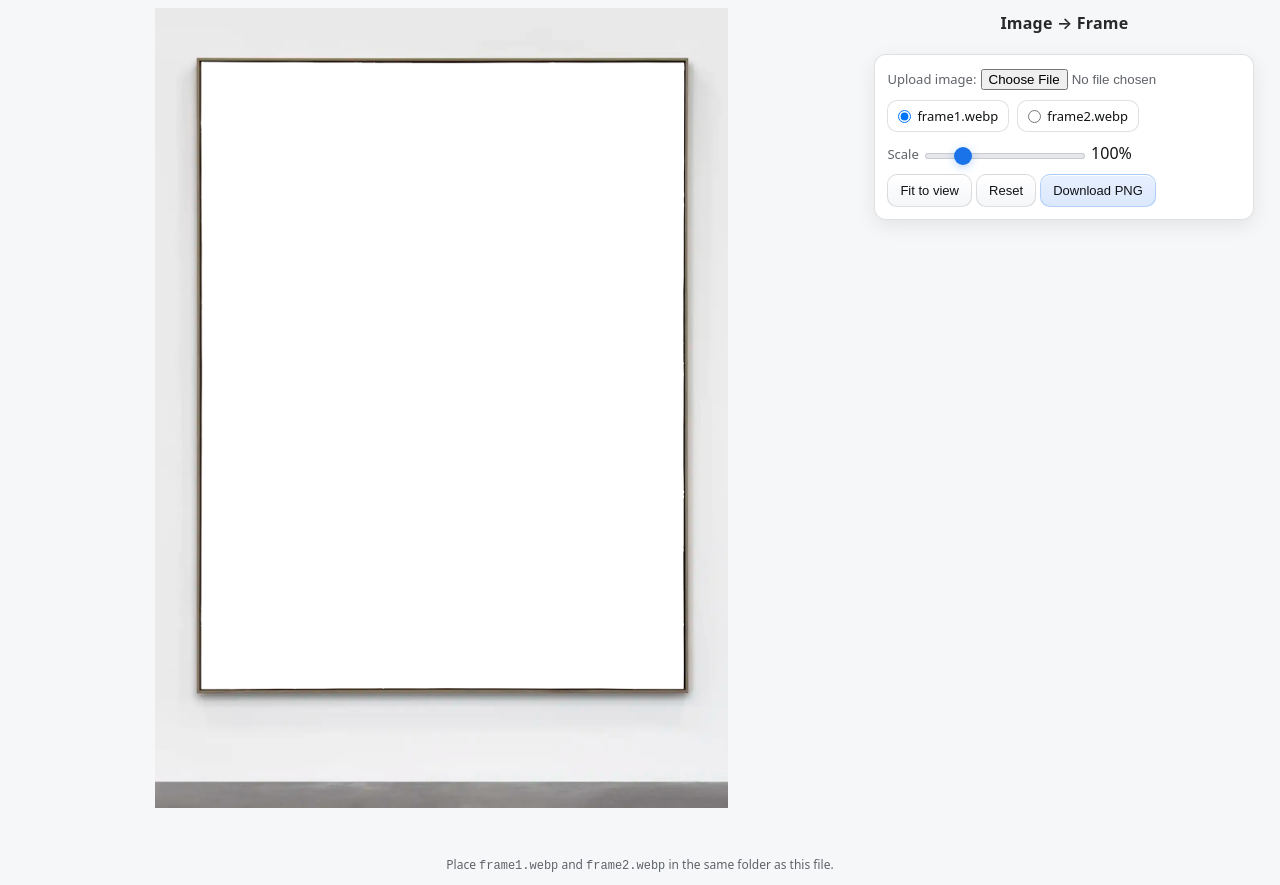
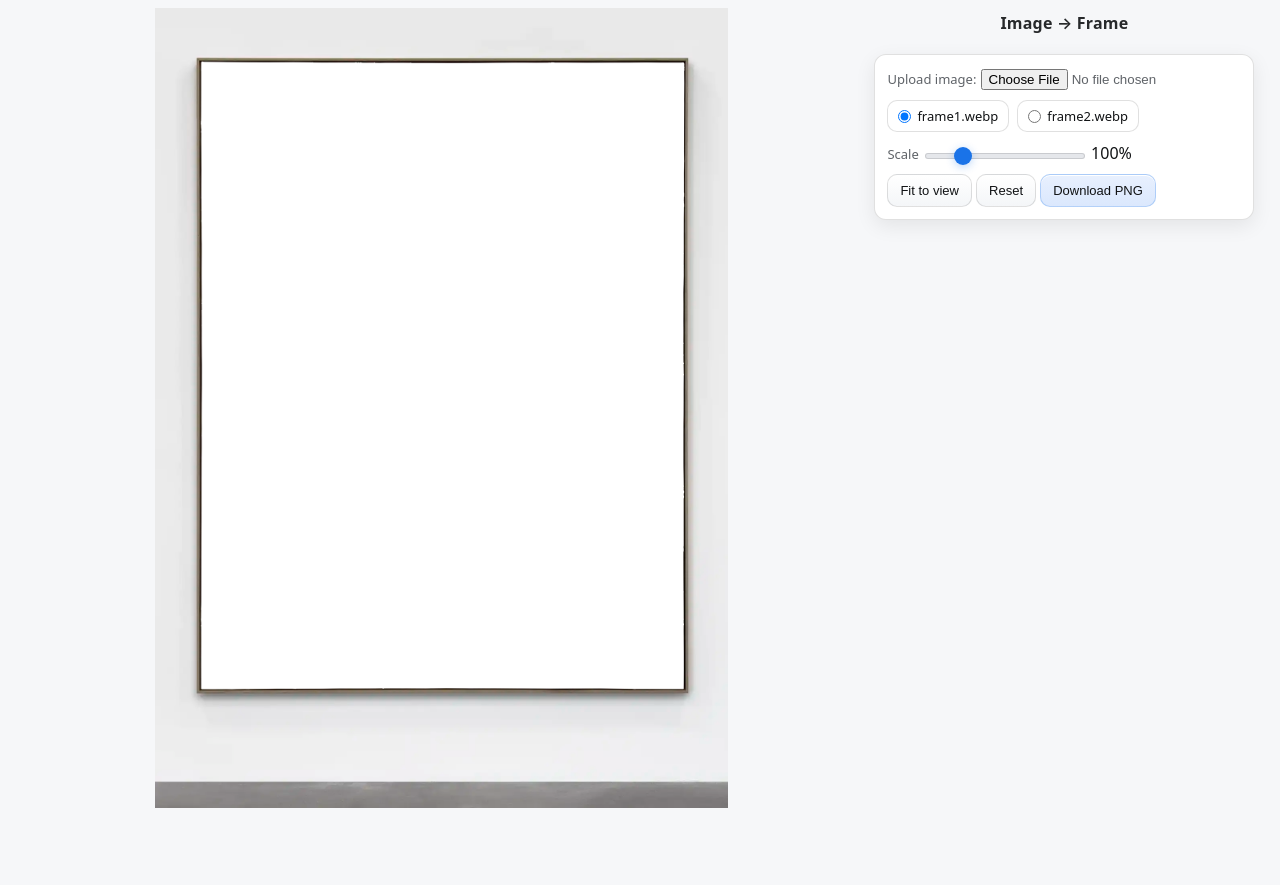
Before and after one commit to VelvetCorridorStatic/frameApp, a plain HTML site: page index.html in a window 1280 px wide. After the commit the page ends 860 px from the top, so only its background shows below. Drawn offline with Linux system fonts and the light colour scheme.

Commit message:
Update index.html

```diff
--- a/index.html
+++ b/index.html
@@ -184,7 +184,7 @@
   </div>
 
   <footer>
-    <small class="hint">Place <code>frame1.webp</code> and <code>frame2.webp</code> in the same folder as this file.</small>
+
   </footer>
 
   <script>
```
